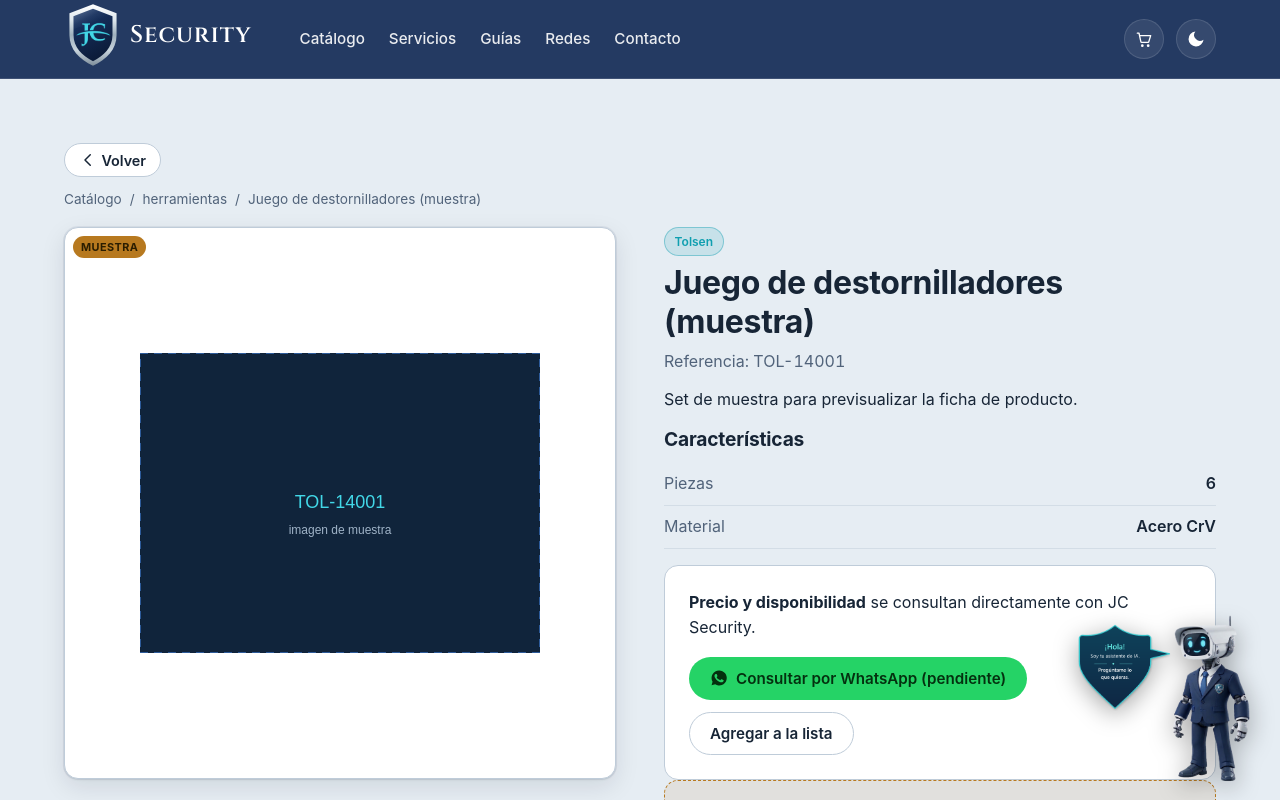
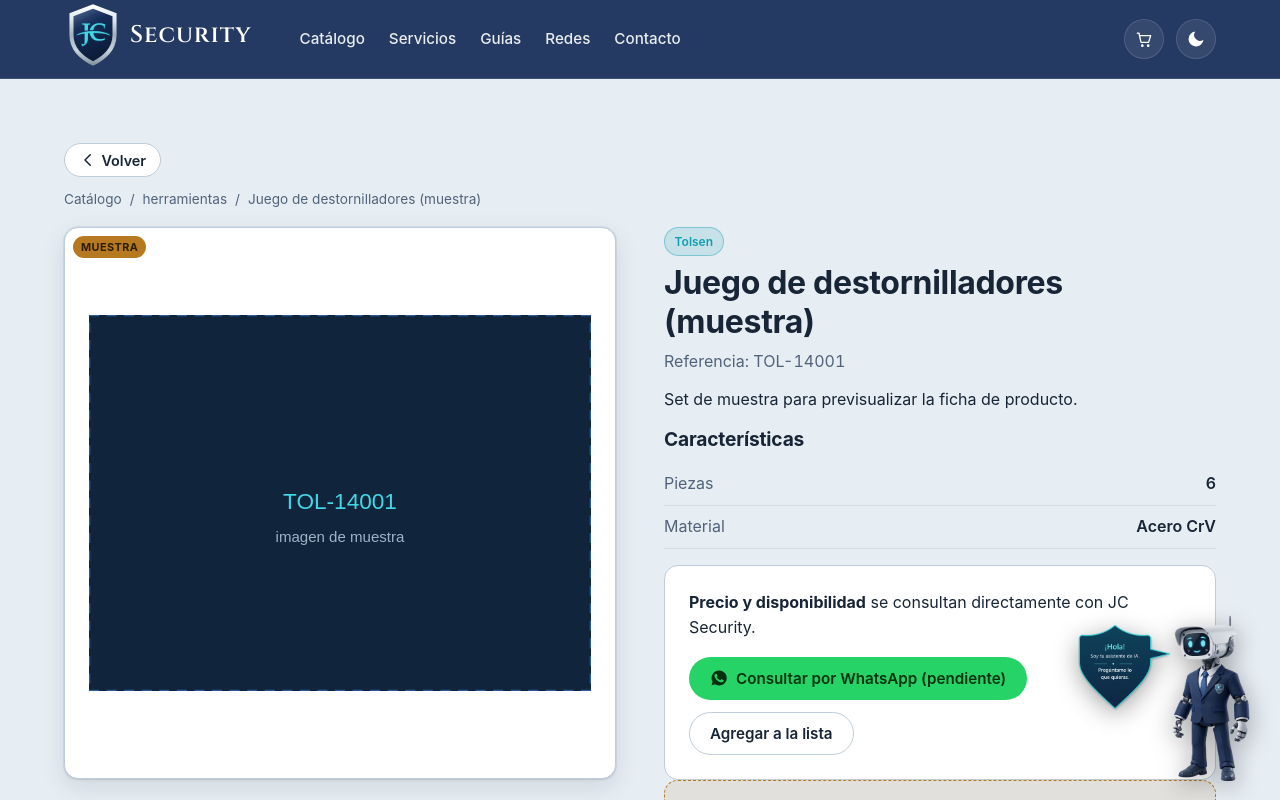
Before and after one commit to JC-Security27/JC_Security, a React (Vite) app in the folder frontend/: page /producto/p-1 in a window 1280 px wide. Shown: the top 800 px of the page. Built offline with nearby package versions, Linux system fonts and the light colour scheme.

Commit message:
Imagenes con posicion absoluta para que Safari iOS no las recorte

```diff
--- a/frontend/src/styles/pages.css
+++ b/frontend/src/styles/pages.css
@@ -268,29 +268,30 @@
 }
 .product-card-media {
   position: relative;
-  display: flex;
-  align-items: center;
-  justify-content: center;
+  display: block; /* el img se posiciona absoluto dentro */
   aspect-ratio: 4 / 3;
   background: #ffffff;
   overflow: hidden;
-  padding: var(--space-3);
 }
 /* La imagen se muestra COMPLETA (contain) y centrada, sin importar las
-   dimensiones reales del archivo (los atributos width/height del <img> no
-   deben deformarla ni recortarla). Esto vale para fotos muy altas o anchas. */
+   dimensiones reales del archivo. Usamos posición absoluta llenando el
+   contenedor en vez de max-height:100% dentro de flex, porque Safari de iOS
+   no siempre limita bien la altura de un <img> flex-hijo y la foto se
+   "sale" o se ve recortada. Así se comporta igual en todos los navegadores. */
 .product-card-media img {
-  width: auto !important;
-  height: auto !important;
-  max-width: 100%;
-  max-height: 100%;
+  position: absolute;
+  inset: 0;
+  width: 100% !important;
+  height: 100% !important;
   object-fit: contain;
+  padding: var(--space-3);
   display: block;
 }
 .product-card-noimg {
+  position: absolute;
+  inset: 0;
   display: grid;
   place-items: center;
-  height: 100%;
   color: var(--text-muted);
   font-size: 0.85rem;
 }
@@ -773,21 +774,19 @@
 .product-detail-media {
   position: relative;
   aspect-ratio: 1 / 1;
-  display: flex;
-  align-items: center;
-  justify-content: center;
   background: #ffffff;
-  padding: var(--space-5);
   overflow: hidden;
 }
-/* La imagen siempre cabe completa y conserva su proporción, sin importar los
-   atributos width/height del archivo (fotos de distintos tamaños). */
+/* La imagen siempre cabe completa y conserva su proporción. Posición absoluta
+   llenando el contenedor (en vez de max-height dentro de flex) para que Safari
+   de iOS no la recorte ni la deje salirse. */
 .product-detail-media img {
-  width: auto !important;
-  height: auto !important;
-  max-width: 100%;
-  max-height: 100%;
+  position: absolute;
+  inset: 0;
+  width: 100% !important;
+  height: 100% !important;
   object-fit: contain;
+  padding: var(--space-5);
   display: block;
 }
 .product-detail-info h1 {
```
